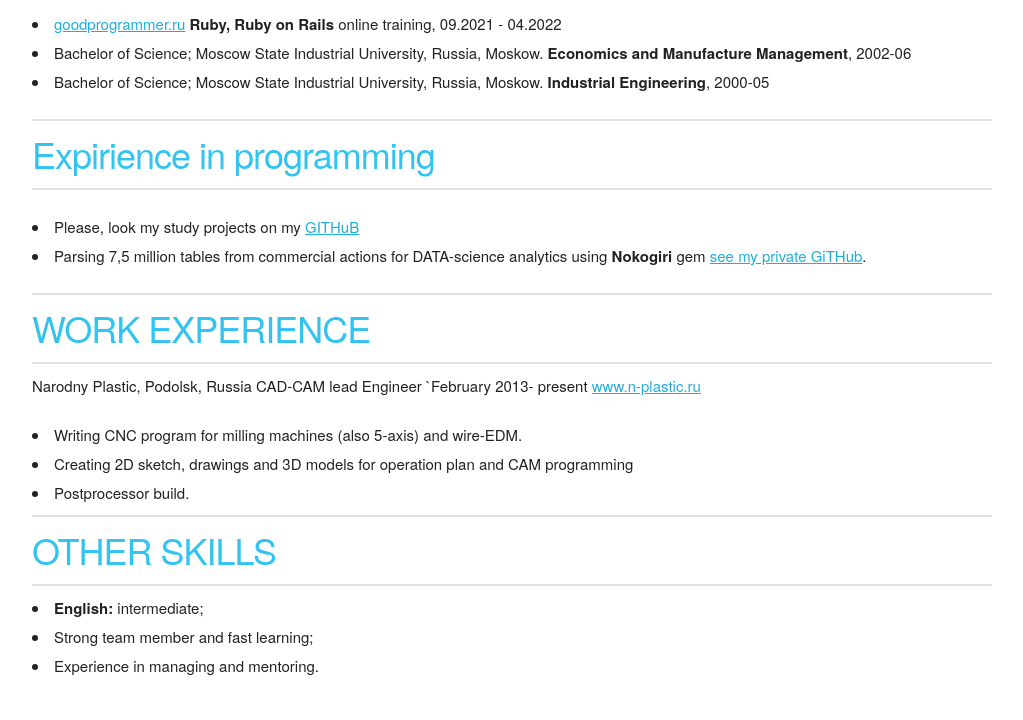
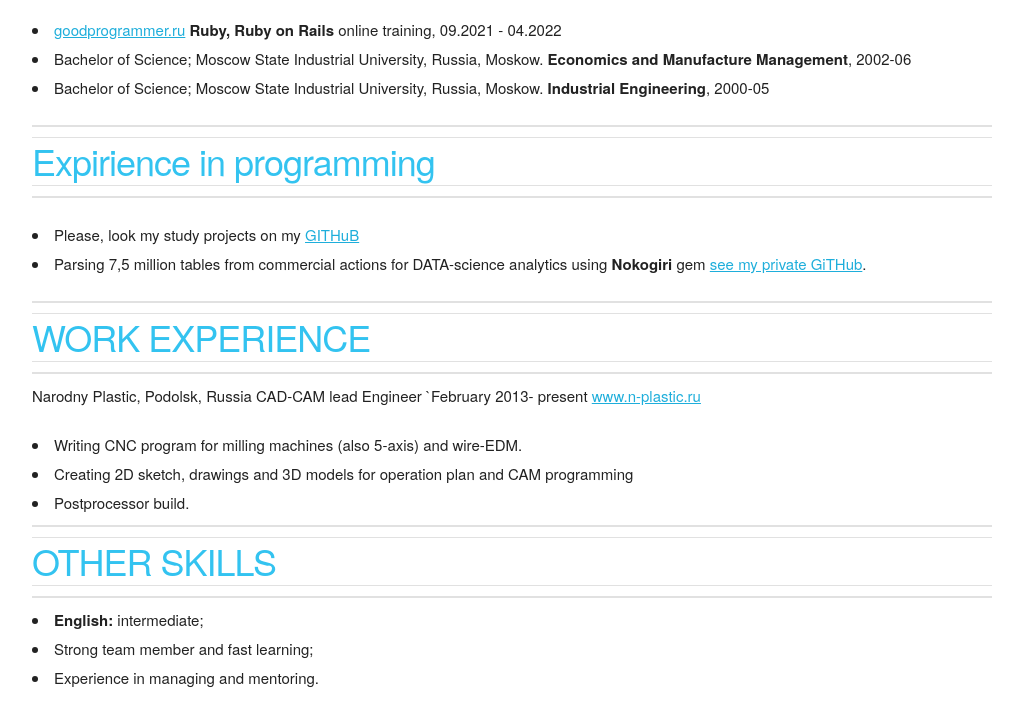
Before and after one commit to StanTim/CV, a plain HTML site: page index.html in a window 1280 px wide. Shown: the part 764-1484 px from the top of the page, without its empty margins (128-1151 px from the left). Drawn offline with Linux system fonts and the light colour scheme.

Commit message:
add border for heading

```diff
--- a/css/skeleton.css
+++ b/css/skeleton.css
@@ -130,6 +130,8 @@ body {
 /* Typography
 –––––––––––––––––––––––––––––––––––––––––––––––––– */
 h1, h2, h3, h4, h5, h6 {
+  border-bottom: 1px solid #E1E1E1;
+  border-top: 1px solid #E1E1E1;
   margin-top: 0;
   margin-bottom: 1rem;
   font-weight: 300; }
```
